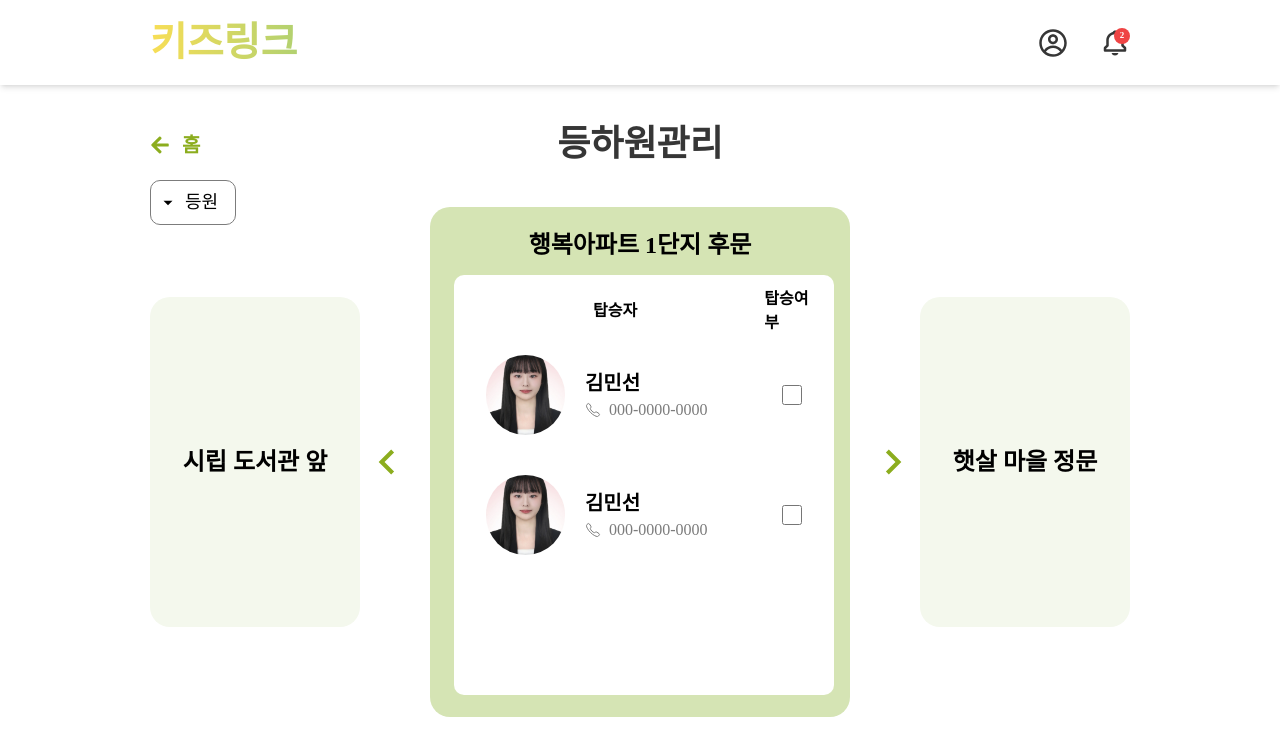
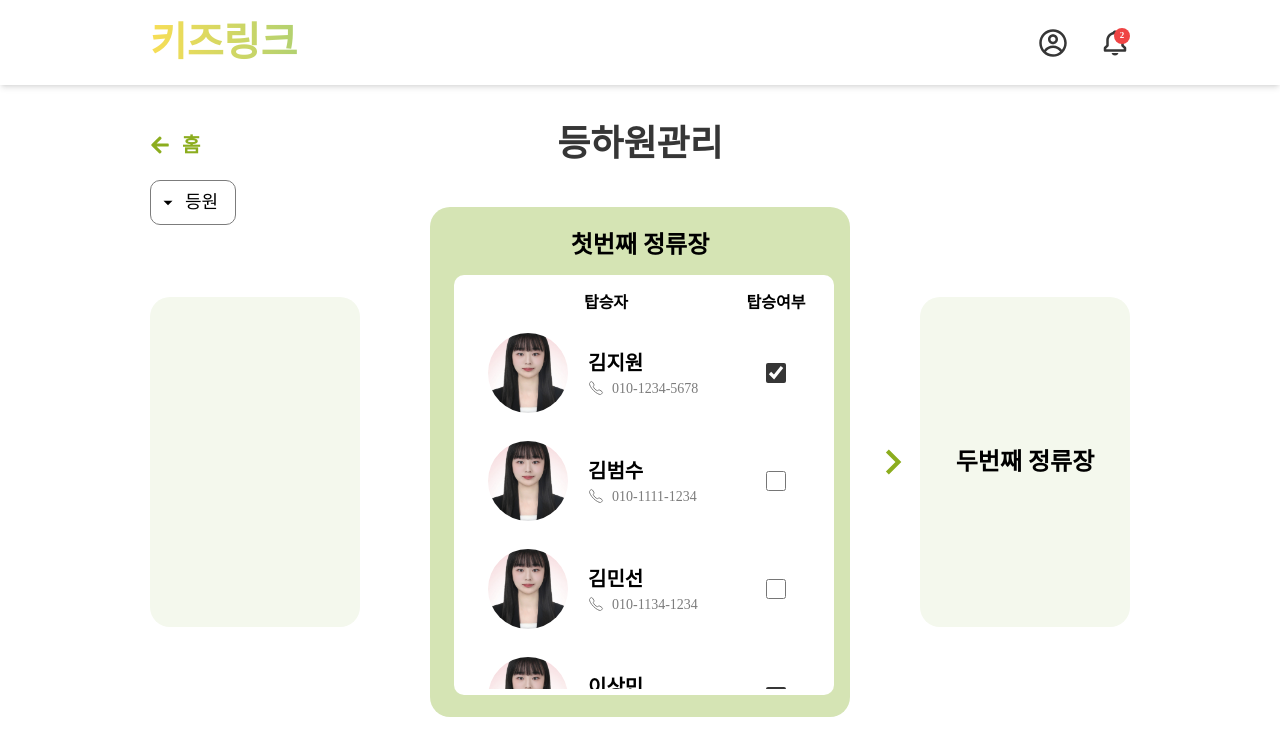
Before and after one commit to minseonkkim/KidsLink, a React (Vite) app in the folder frontend/: page /bus in a window 1280 px wide. Shown: the top 756 px of the page. Built offline with nearby package versions, Linux system fonts and the light colour scheme; a web font is replaced by a local one.

Commit message:
S11P12C206-628 feat: 버스정류장 전환 구현

```diff
--- a/frontend/src/components/teacher/bus/BusChild.tsx
+++ b/frontend/src/components/teacher/bus/BusChild.tsx
@@ -1,20 +1,34 @@
 import profileImg from "../../../assets/teacher/profile_img.jpg";
 import { IoCallOutline } from "react-icons/io5";
+import { useState } from "react";
 
-export default function BusChild(){
+interface BusChildProps {
+    childName: string;
+    parentTel: string;
+    status: string;
+}
+
+export default function BusChild({childName, parentTel, status}: BusChildProps){
+    const [isChecked, setCheck] = useState(status);
+
+    const check = () => {
+        if(isChecked === "T") setCheck("F");
+        else if(isChecked === "F") setCheck("T");
+    }
+
     return <>
-    <div className="flex flex-row items-center p-5">
+    <div className="flex flex-row items-center p-[14px]">
         <div className="w-[80px] h-[80px] mr-5">
             <img src={profileImg} className="w-full h-full rounded-full object-cover"  />
         </div>
-        <div className="flex flex-col items-start w-[200px]">
-            <p className="font-bold text-[20px]">김민선</p>
+        <div className="flex flex-col items-start w-[178px]">
+            <p className="font-bold text-[20px]">{childName}</p>
             <div className="flex flex-row items-center">
                 <IoCallOutline className="mr-2 text-[#7C7C7C]"/>
-                <p className="text-[#7C7C7C]">000-0000-0000</p>
+                <p className="text-[#7C7C7C] text-[14px]">{parentTel}</p>
             </div>
         </div>
-        <input type="checkbox" className="w-5 h-5 accent-[#363636]"/>
+        <input type="checkbox" className="w-5 h-5 accent-[#363636]" checked={isChecked === 'T'} onClick={check}/>
     </div>
     </>
 }
--- a/frontend/src/components/teacher/notice/NoticeItem.tsx
+++ b/frontend/src/components/teacher/notice/NoticeItem.tsx
@@ -1,7 +1,6 @@
 import { useState } from "react";
 import { IoIosArrowDown } from "react-icons/io";
 import { IoIosArrowUp } from "react-icons/io";
-import useModal from "../../../hooks/teacher/useModal";
 
 interface NoticeItemProps {
     id: number;
@@ -12,35 +11,9 @@ interface NoticeItemProps {
 
 export default function NoticeItem({title, date, content}: NoticeItemProps){
     const [expanded, setExpanded] = useState(false);
-    const { openModal, Modal } = useModal();
 
     const goToDetail = () => {
         setExpanded(!expanded);
-    }
-
-    const openUpdateModal = () => {
-        openModal(
-            <div className="w-[500px]">
-                <form>
-                    <div className="mb-4 flex flex-row items-center">
-                        <label className="block mr-3 mb-1 font-bold whitespace-nowrap text-[18px]">날짜</label>
-                        <input type="date" className="w-full p-2 border-b-2 border-gray-300 focus:outline-none focus:border-[#FDDA6E]" />
-                    </div>
-                    <div className="mb-4 flex flex-row">
-                        <label className="block mr-3 mb-1 font-bold whitespace-nowrap text-[18px]">제목</label>
-                        <input className="border border-gray-300 p-2 rounded w-full" />
-                    </div>
-
-                    <div className="mb-4 flex flex-row">
-                        <label className="block mr-3 mb-1 font-bold whitespace-nowrap text-[18px]">내용</label>
-                        <textarea className="border border-gray-300 p-2 rounded w-full" rows={10}></textarea>
-                    </div>
-                    <div className="flex items-center justify-center">
-                        <button className="w-[70px] h-[38px] border-[2px] border-[#7C7C7C] bg-[#E3EEFF] px-3 py-1 font-bold rounded-[8px] hover:bg-[#D4DDEA]">수정</button>
-                    </div>
-                </form>
-            </div>
-        );
     }
 
     return <>
@@ -52,17 +25,11 @@ export default function NoticeItem({title, date, content}: NoticeItemProps){
                         <p className="text-[#8CAD1E]">[{date}]</p>&nbsp;
                         <p>{title}</p>
                     </div>
-                    {expanded ?
-                        <div className="flex flex-row items-center">
-                            <button onClick={openUpdateModal} className="mr-3 border-[2px] bg-[#fff] px-2 py-1 rounded-[10px]">수정하기</button>
-                            <IoIosArrowUp />
-                        </div>
-                        : <IoIosArrowDown />}
+                    {expanded ?  <IoIosArrowUp /> : <IoIosArrowDown />}
                 </div>
 
                 <div className={` ${expanded? 'whitespace-pre-line' : 'text-ellipsis overflow-hidden whitespace-nowrap'} text-[15px]`}>{content}</div>
             </div>
         </div>
-        <Modal/>
     </>
 }
--- a/frontend/src/pages/teacher/TeacherBus.tsx
+++ b/frontend/src/pages/teacher/TeacherBus.tsx
@@ -7,9 +7,56 @@ import { MdNavigateBefore } from "react-icons/md";
 import { MdNavigateNext } from "react-icons/md";
 import { useState, useRef, useEffect } from 'react';
 
+const busItems = [
+  {
+    "busStopId": 1,
+    "busStopName": "첫번째 정류장"
+  },
+  {
+    "busStopId": 2,
+    "busStopName": "두번째 정류장"
+  },
+  {
+    "busStopId": 3,
+    "busStopName": "세번째 정류장"
+  },
+  {
+    "busStopId": 4,
+    "busStopName": "네번째 정류장"
+  },
+  {
+    "busStopId": 5,
+    "busStopName": "다섯번째 정류장"
+  }
+];
+
+const busChildListItems = [
+  {
+      "childName": "김지원",
+      "parentTel": "010-1234-5678",
+      "status": "T",
+  },
+  {
+      "childName": "김범수",
+      "parentTel": "010-1111-1234",
+      "status": "F",
+  },
+  {
+    "childName": "김민선",
+    "parentTel": "010-1134-1234",
+    "status": "F",
+  },
+  {
+    "childName": "이상민",
+    "parentTel": "010-1143-1421",
+    "status": "T",
+  }
+];
+
 export default function TeacherBus() {
   const [isOpen, setIsOpen] = useState(false);
   const [selectedOption, setSelectedOption] = useState('등원');
+  const [currentStopIndex, setCurrentStopIndex] = useState(0);
   const dropdownRef = useRef<HTMLDivElement>(null);
 
   const toggleDropdown = () => {
@@ -25,6 +72,14 @@ export default function TeacherBus() {
     if (dropdownRef.current && !dropdownRef.current.contains(event.target)) {
       setIsOpen(false);
     }
+  };
+
+  const handlePrevStop = () => {
+    setCurrentStopIndex((prevIndex) => Math.max(prevIndex - 1, 0));
+  };
+
+  const handleNextStop = () => {
+    setCurrentStopIndex((prevIndex) => Math.min(prevIndex + 1, busItems.length - 1));
   };
 
   useEffect(() => {
@@ -56,25 +111,32 @@ export default function TeacherBus() {
             )}
           </div>
           <div className="flex items-center justify-between">
-            <div className="w-[210px] h-[330px] bg-[#F4F8ED] rounded-[20px] flex items-center justify-center font-bold text-[24px]">시립 도서관 앞</div>
-            <MdNavigateBefore className="text-[50px] text-[#8CAD1E]"/>
+            <div className="w-[210px] h-[330px] bg-[#F4F8ED] rounded-[20px] flex items-center justify-center font-bold text-[24px]">
+              {currentStopIndex > 0 ? busItems[currentStopIndex - 1].busStopName : ''}
+            </div>
+            <MdNavigateBefore className={`${currentStopIndex <= 0 && 'invisible'} text-[50px] text-[#8CAD1E] cursor-pointer`} onClick={handlePrevStop} />
             <div className="bg-[#D5E4B4] rounded-[20px] w-[420px] h-[510px] p-[20px] m-4">
-              <p className="font-bold text-[24px] text-center mb-3">행복아파트 1단지 후문</p>
+              <p className="font-bold text-[24px] text-center mb-3">{busItems[currentStopIndex].busStopName}</p>
 
               <div className="bg-[#fff] rounded-[10px] w-[380px] h-[420px] m-1 p-3">
-                <div className="flex flex-row">
-                  <div className="flex items-center justify-center font-bold w-[310px]">탑승자</div>
+                <div className="flex flex-row my-1">
+                  <div className="flex items-center justify-center font-bold w-[280px]">탑승자</div>
                   <div className="flex items-center justify-center font-bold w-[60px]">탑승여부</div>
                 </div>
-
-                <BusChild/>
-                <BusChild/>
+                <div className="w-[360px] h-[370px] overflow-auto custom-scrollbar">
+                {
+                  busChildListItems.map(({childName, parentTel, status}) => (
+                   <BusChild childName={childName} parentTel={parentTel} status={status}/>
+                  ))
+                }
+                </div>
               </div>
             </div>
-            <MdNavigateNext className="text-[50px] text-[#8CAD1E]"/>
-            <div className="w-[210px] h-[330px] bg-[#F4F8ED] rounded-[20px] flex items-center justify-center font-bold text-[24px]">햇살 마을 정문</div>
+            <MdNavigateNext className={`${currentStopIndex >= busItems.length - 1 && 'invisible'} text-[50px] text-[#8CAD1E] cursor-pointer`} onClick={handleNextStop} />
+            <div className="w-[210px] h-[330px] bg-[#F4F8ED] rounded-[20px] flex items-center justify-center font-bold text-[24px]">
+              {currentStopIndex < busItems.length - 1 ? busItems[currentStopIndex + 1].busStopName : ''}
+            </div>
           </div>
-
     </div>
     </>
   )
--- a/frontend/src/pages/teacher/TeacherNotice.tsx
+++ b/frontend/src/pages/teacher/TeacherNotice.tsx
@@ -42,10 +42,6 @@ export default function TeacherNotice() {
         openModal(
             <div className="w-[500px]">
                 <form>
-                    <div className="mb-4 flex flex-row items-center">
-                        <label className="block mr-3 mb-1 font-bold whitespace-nowrap text-[18px]">날짜</label>
-                        <input type="date" className="w-full p-2 border-b-2 border-gray-300 focus:outline-none focus:border-[#FDDA6E]" />
-                    </div>
                     <div className="mb-4 flex flex-row">
                         <label className="block mr-3 mb-1 font-bold whitespace-nowrap text-[18px]">제목</label>
                         <input className="border border-gray-300 p-2 rounded w-full" />
```
